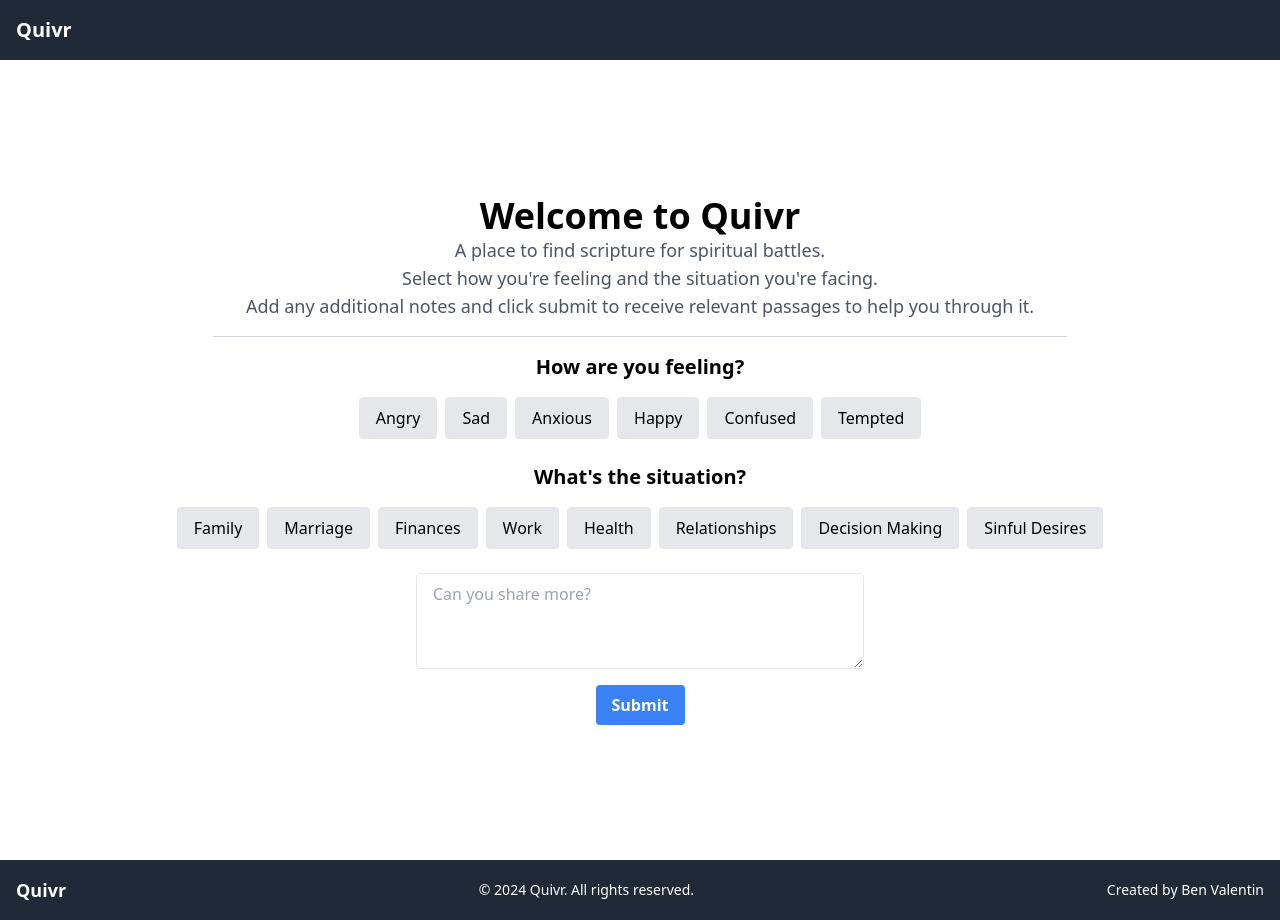
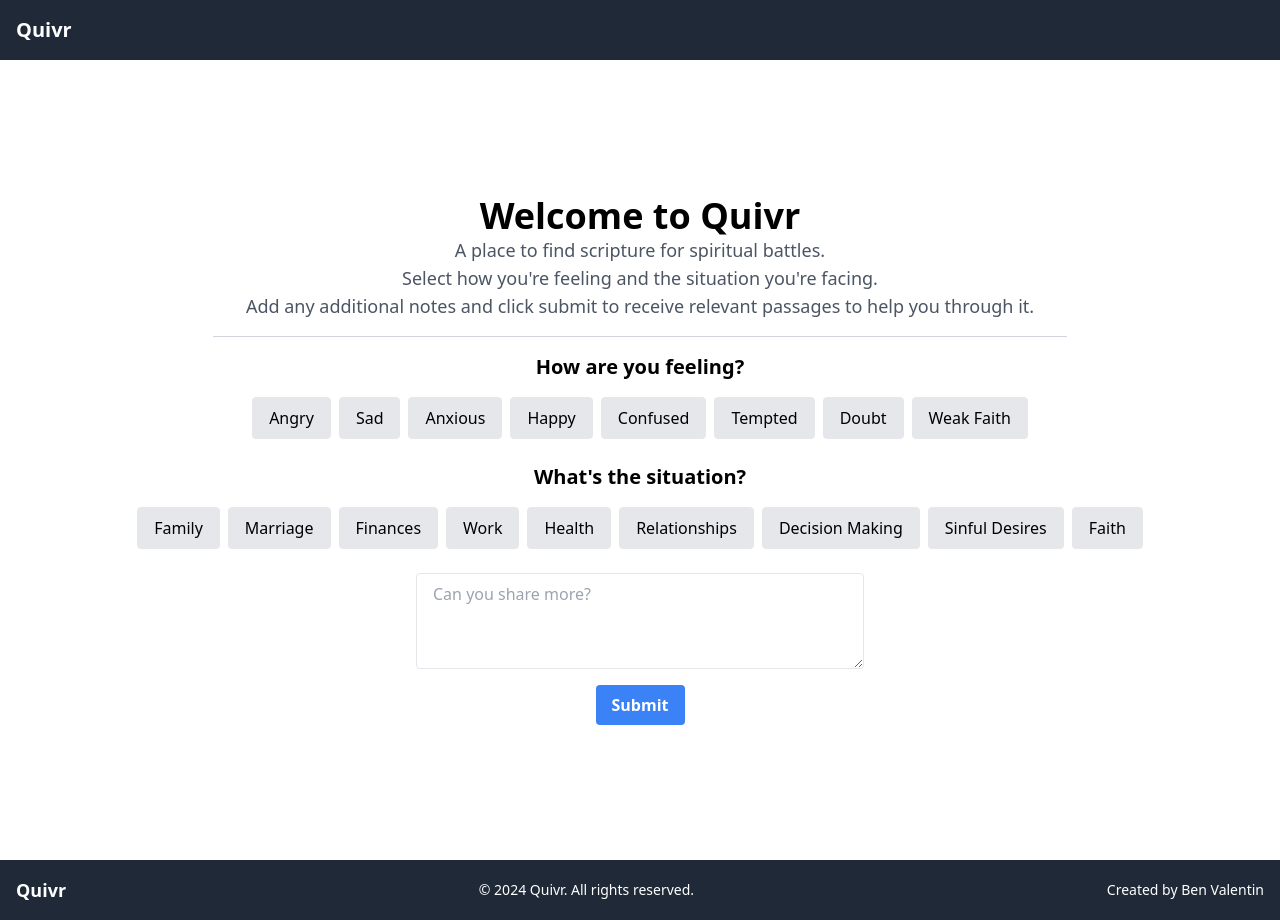
Before and after one commit to bevalen/Quivr, a Next.js app: page / in a window 1280 px wide. Built offline with nearby package versions, Linux system fonts and the light colour scheme.

Commit message:
chore: Add new emotions and situations to Home component

```diff
--- a/src/app/page.js
+++ b/src/app/page.js
@@ -10,8 +10,8 @@ export default function Home() {
   const [passages, setPassages] = useState([]); // Always initialize as an array
   const [loading, setLoading] = useState(false);
 
-  const emotions = ["Angry", "Sad", "Anxious", "Happy", "Confused", "Tempted"];
-  const situations = ["Family", "Marriage", "Finances", "Work", "Health", "Relationships", "Decision Making", "Sinful Desires"];
+  const emotions = ["Angry", "Sad", "Anxious", "Happy", "Confused", "Tempted", "Doubt", "Weak Faith"];
+  const situations = ["Family", "Marriage", "Finances", "Work", "Health", "Relationships", "Decision Making", "Sinful Desires", "Faith"];
 
   const handleSubmit = async () => {
     setLoading(true);
```
